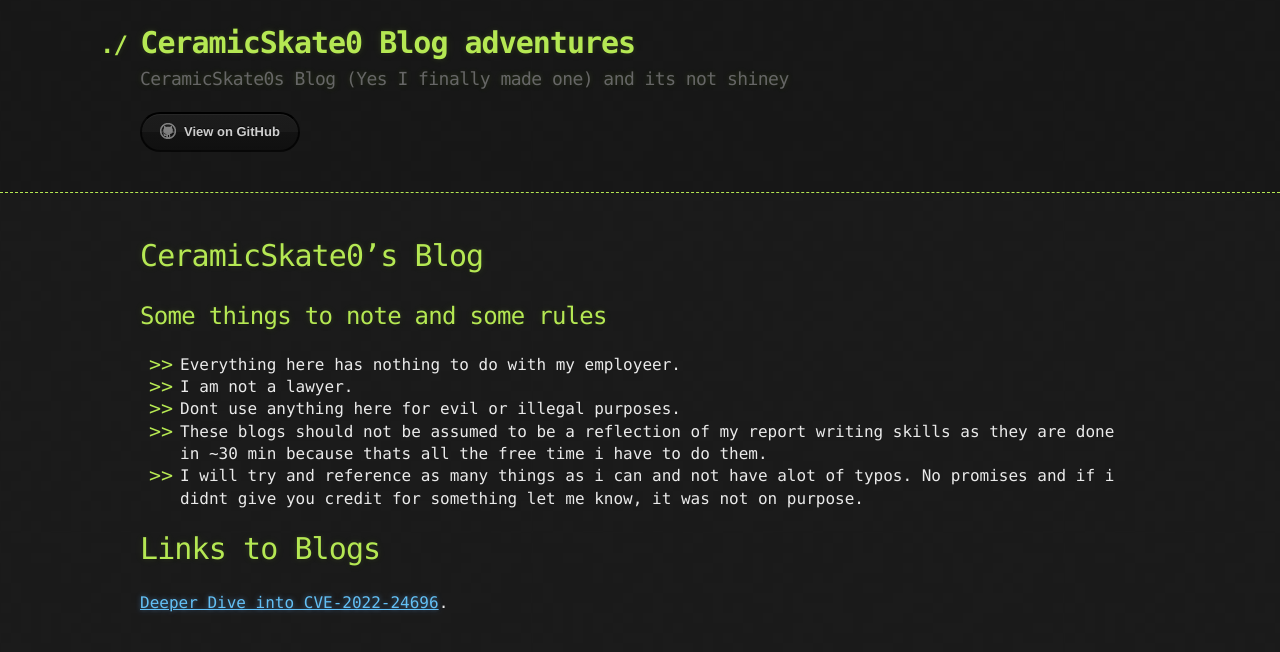
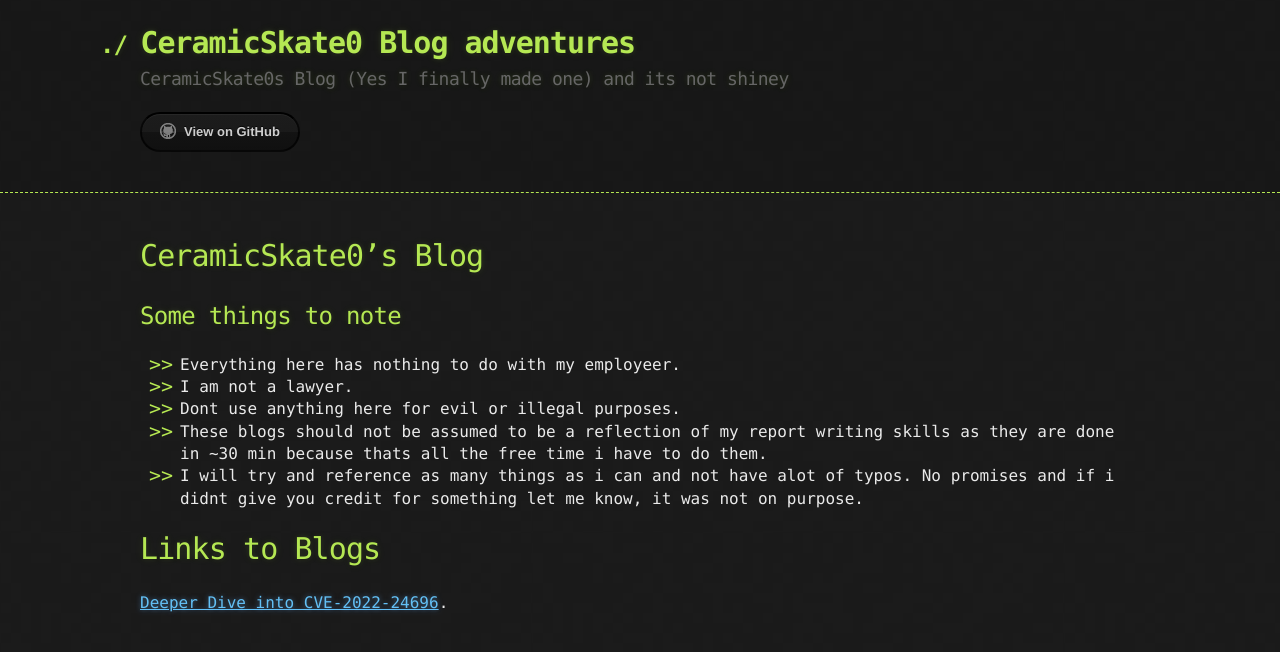
Before and after one commit to ceramicskate0/ceramicskate0.github.io, a Jekyll site: the page built from index.md, in a window 1280 px wide. Shown: the top 652 px of the page. Built offline with Jekyll 4.4.1, drawn with Linux system fonts in a browser that asks for light colours; our own code applies the rules of GitHub Pages for plain Markdown files.

Commit message:
Update index.md

```diff
--- a/index.md
+++ b/index.md
@@ -3,7 +3,7 @@ layout: default
 ---
 # CeramicSkate0's Blog
 
-## Some things to note and some rules
+## Some things to note
   - Everything here has nothing to do with my employeer.
   - I am not a lawyer.
   - Dont use anything here for evil or illegal purposes.
```
